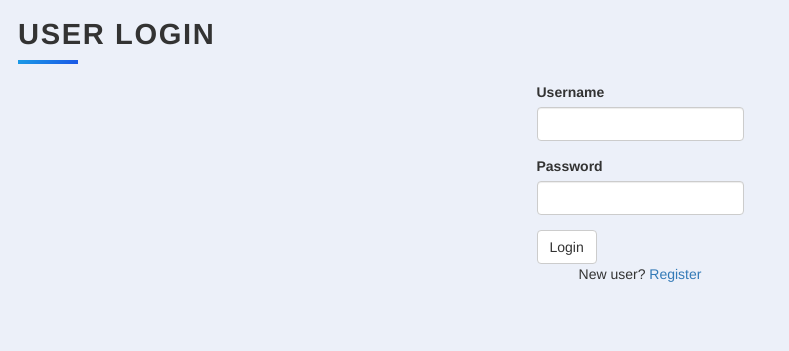
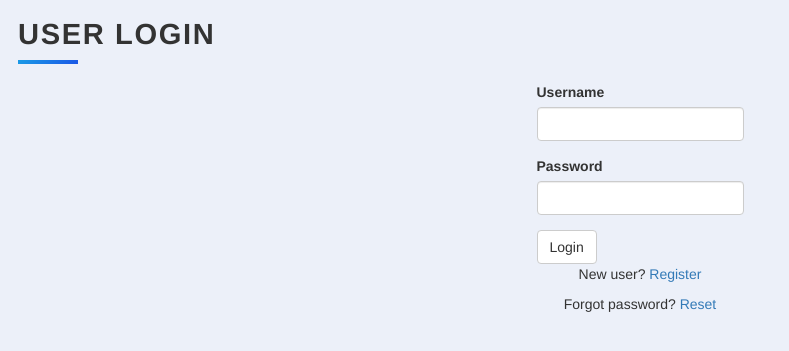
Before and after one commit to ABK007/Favourite_Movie_App, a Flask app: page /login in a window 1280 px wide. Shown: the top 351 px of the page, without its empty margins (0-789 px from the left). Run offline with Flask 3, Linux system fonts and the light colour scheme; some libraries are stand-ins or nearby versions.

Commit message:
Added new functionality of resetting the user password

```diff
--- a/forms.py
+++ b/forms.py
@@ -1,6 +1,6 @@
 from flask_wtf import FlaskForm
-from wtforms import StringField, SubmitField, IntegerField, FloatField
-from wtforms.validators import DataRequired, NumberRange
+from wtforms import StringField, SubmitField, IntegerField, FloatField, PasswordField
+from wtforms.validators import DataRequired, NumberRange, EqualTo
 
 
 # Form fields for update reviews and rating
@@ -21,12 +21,19 @@ class AddMovieForm(FlaskForm):
 class RegisterForm(FlaskForm):
     name = StringField("Name", validators=[DataRequired()])
     username = StringField("Username", validators=[DataRequired()])
-    password = StringField("Password", validators=[DataRequired()])
+    password = PasswordField("Password", validators=[DataRequired()])
     submit = SubmitField('Register')
 
 
 # Form fields for login
 class LoginForm(FlaskForm):
     username = StringField("Username", validators=[DataRequired()])
-    password = StringField("Password", validators=[DataRequired()])
+    password = PasswordField("Password", validators=[DataRequired()])
     submit = SubmitField('Login')
+
+
+class ResetForm(FlaskForm):
+    username = StringField("Username", validators=[DataRequired()])
+    new_password = PasswordField("New Password", validators=[DataRequired()])
+    confirm_password = PasswordField("Confirm Password", validators=[DataRequired(), EqualTo('new_password')])
+    submit = SubmitField('Reset')
--- a/main.py
+++ b/main.py
@@ -4,7 +4,7 @@ from flask_sqlalchemy import SQLAlchemy
 from werkzeug.security import generate_password_hash, check_password_hash
 from sqlalchemy.orm import relationship, sessionmaker
 from flask_login import UserMixin, login_user, LoginManager, login_required, current_user, logout_user
-from forms import LoginForm, UpdateForm, RegisterForm, AddMovieForm
+from forms import LoginForm, UpdateForm, RegisterForm, AddMovieForm, ResetForm
 import requests
 
 
@@ -150,6 +150,32 @@ def logout():
     return redirect(url_for('login'))
 
 
+@app.route('/reset_password', methods=["GET", "POST"])
+def reset():
+    # this function will allow user to reset password
+    reset_form = ResetForm()
+
+    if request.method == "POST":
+
+        if reset_form.validate_on_submit():
+            username = reset_form.username.data
+            new_password = reset_form.new_password.data
+
+            user = User.query.filter_by(username=username).first()
+
+            if not user:
+                flash("This email does not exist, please try again")
+                return redirect(url_for('login'))
+
+            else:
+                hashed_password = generate_password_hash(password=new_password, salt_length=8)
+                user.password = hashed_password
+                db.session.commit()
+                return redirect(url_for('home'))
+
+    return render_template("password_reset.html", form=reset_form)
+
+
 @app.route("/find")
 @login_required
 def find():
--- a/templates/login.html
+++ b/templates/login.html
@@ -21,6 +21,9 @@
 <div class="content">
     <p>New user?<a href="{{ url_for('register') }}"> Register</a></p>
 </div>
+<div class="content">
+    <p>Forgot password?<a href="{{ url_for('reset') }}"> Reset</a></p>
+</div>
 
 
 <div class="content">
```
